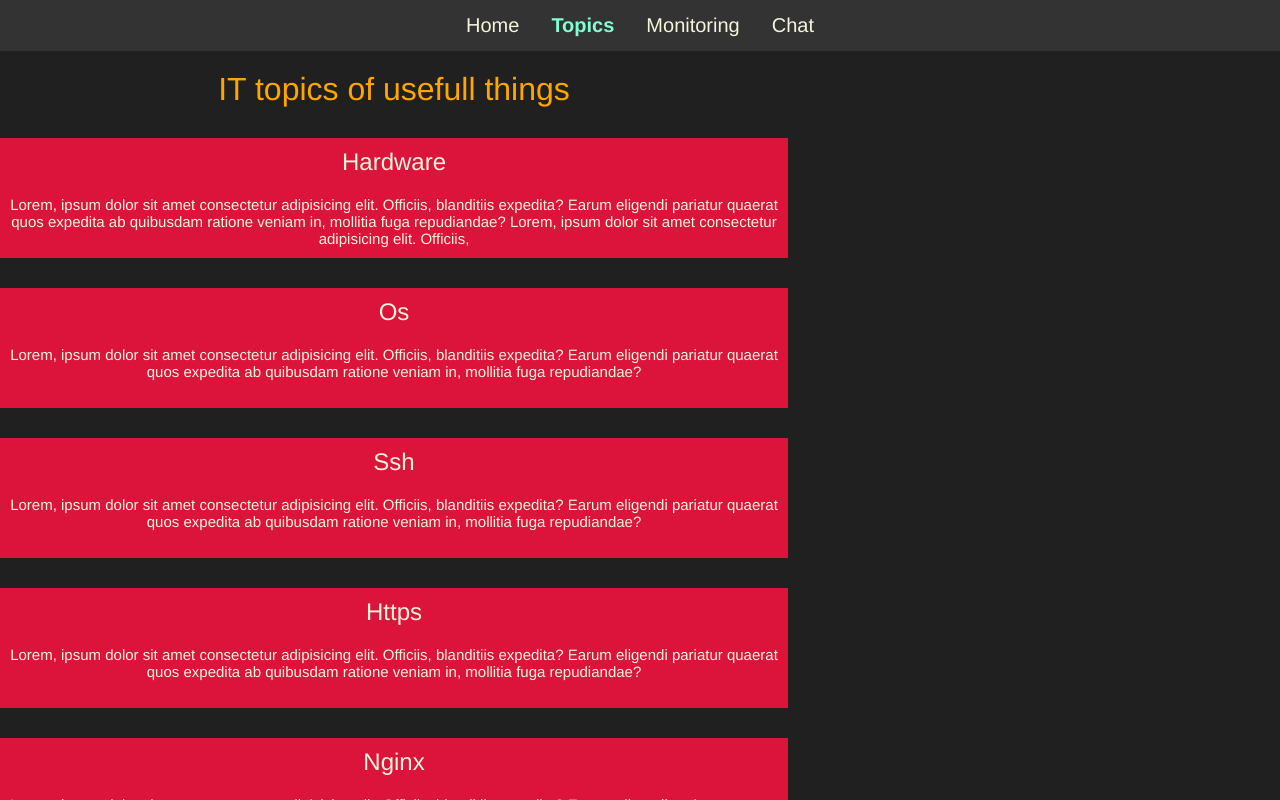
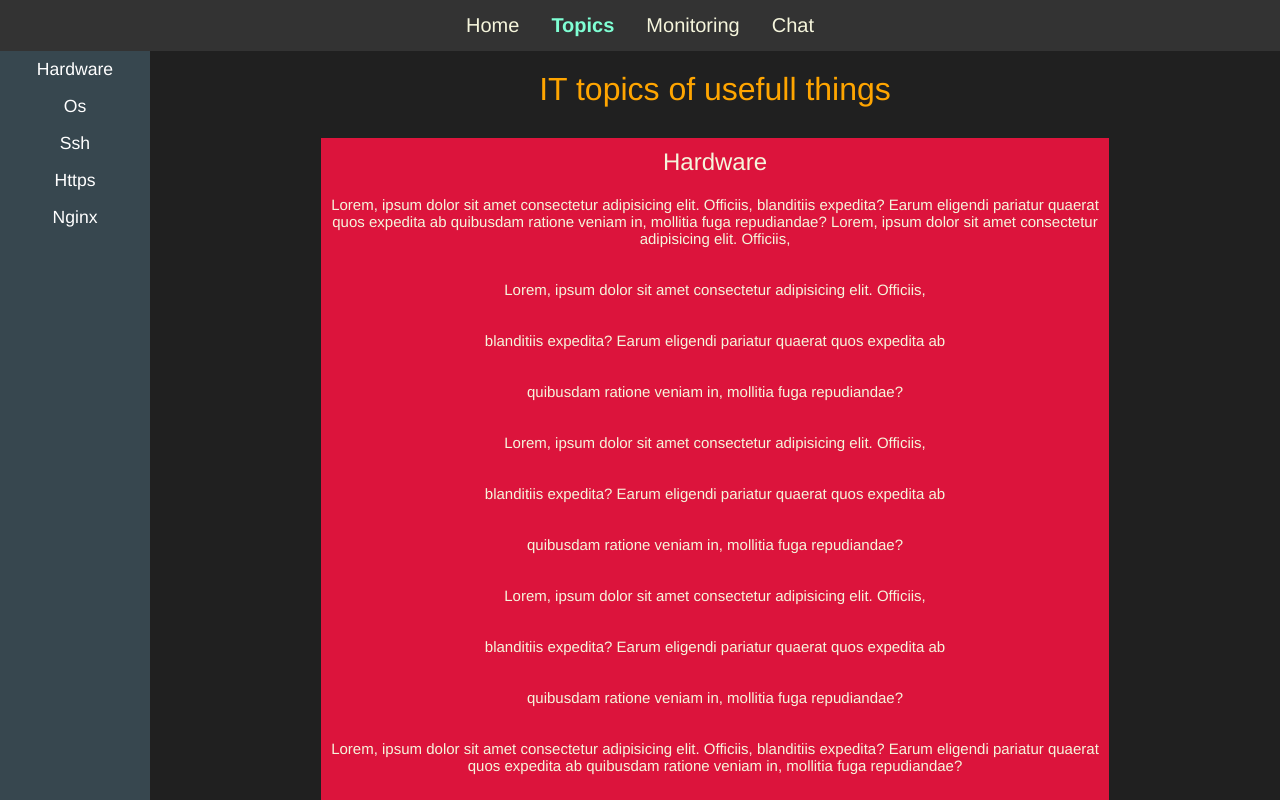
Before and after one commit to hugopukito/vuejs-front, a Vue app: page /topics in a window 1280 px wide. Shown: the top 800 px of the page. Built offline with nearby package versions, Linux system fonts and the light colour scheme.

Commit message:
navbar working

```diff
--- a/public/index.html
+++ b/public/index.html
@@ -44,4 +44,8 @@ body::-webkit-scrollbar-track {
 body::-webkit-scrollbar-thumb {
   background: orange;
 }
+
+body::-webkit-scrollbar-thumb:hover {
+  background: crimson;
+}
 </style>
--- a/src/components/VerticalNavBar.vue
+++ b/src/components/VerticalNavBar.vue
@@ -9,33 +9,6 @@
     </ul>
   </nav>
 </template>
-
-<script setup>
-import { onMounted } from "vue"
-
-const sections = await defineProps(["sections"])
-
-onMounted(() => {
-  console.log(sections)
-  const navLi = document.querySelectorAll("nav ul li a");
-  window.onscroll = () => {
-    var current = "";
-
-    sections.forEach((section) => {
-      const sectionTop = section.offsetTop;
-      if (pageYOffset >= sectionTop - 60) {
-        current = section.getAttribute("id"); }
-    });
-
-    navLi.forEach((li) => {
-      li.classList.remove("active");
-      if (li.classList.contains(current)) {
-        li.classList.add("active");
-      }
-    });
-  };
-})
-</script>
 
 <style scoped>
 nav {
--- a/src/views/Topics.vue
+++ b/src/views/Topics.vue
@@ -1,6 +1,14 @@
 <template>
   <div class="grid">
-    <vertical-nav-bar :sections="sections"/>
+    <nav>
+        <ul>
+          <li class="hardware active"><a href="#hardware">Hardware</a></li>
+          <li class="os"><a href="#os">Os</a></li>
+          <li class="ssh"><a href="#ssh">Ssh</a></li>
+          <li class="https"><a href="#https">Https</a></li>
+          <li class="nginx"><a href="#nginx">Nginx</a></li>
+        </ul>
+    </nav>
     <div class="main">
       <div class="h1"> IT topics of usefull things </div>
       <section id="hardware">
@@ -9,6 +17,28 @@
         blanditiis expedita? Earum eligendi pariatur quaerat quos expedita ab
         quibusdam ratione veniam in, mollitia fuga repudiandae?
         Lorem, ipsum dolor sit amet consectetur adipisicing elit. Officiis,
+         <br> <br> <br>
+        Lorem, ipsum dolor sit amet consectetur adipisicing elit. Officiis, <br> <br> <br>
+        blanditiis expedita? Earum eligendi pariatur quaerat quos expedita ab<br> <br> <br>
+        quibusdam ratione veniam in, mollitia fuga repudiandae?<br> <br> <br>
+        Lorem, ipsum dolor sit amet consectetur adipisicing elit. Officiis, <br> <br> <br>
+        blanditiis expedita? Earum eligendi pariatur quaerat quos expedita ab<br> <br> <br>
+        quibusdam ratione veniam in, mollitia fuga repudiandae?<br> <br> <br>
+        Lorem, ipsum dolor sit amet consectetur adipisicing elit. Officiis, <br> <br> <br>
+        blanditiis expedita? Earum eligendi pariatur quaerat quos expedita ab<br> <br> <br>
+        quibusdam ratione veniam in, mollitia fuga repudiandae?<br> <br> <br>
+        Lorem, ipsum dolor sit amet consectetur adipisicing elit. Officiis,
+        blanditiis expedita? Earum eligendi pariatur quaerat quos expedita ab
+        quibusdam ratione veniam in, mollitia fuga repudiandae? <br> <br> <br>
+        Lorem, ipsum dolor sit amet consectetur adipisicing elit. Officiis, <br> <br> <br>
+        blanditiis expedita? Earum eligendi pariatur quaerat quos expedita ab<br> <br> <br>
+        quibusdam ratione veniam in, mollitia fuga repudiandae?<br> <br> <br>
+        Lorem, ipsum dolor sit amet consectetur adipisicing elit. Officiis, <br> <br> <br>
+        blanditiis expedita? Earum eligendi pariatur quaerat quos expedita ab<br> <br> <br>
+        quibusdam ratione veniam in, mollitia fuga repudiandae?<br> <br> <br>
+        Lorem, ipsum dolor sit amet consectetur adipisicing elit. Officiis, <br> <br> <br>
+        blanditiis expedita? Earum eligendi pariatur quaerat quos expedita ab<br> <br> <br>
+        quibusdam ratione veniam in, mollitia fuga repudiandae?<br> <br> <br>
       </section>
       <section id="os">
         <div class="h2">Os</div>
@@ -33,6 +63,28 @@
         Lorem, ipsum dolor sit amet consectetur adipisicing elit. Officiis,
         blanditiis expedita? Earum eligendi pariatur quaerat quos expedita ab
         quibusdam ratione veniam in, mollitia fuga repudiandae?
+         <br> <br> <br>
+        Lorem, ipsum dolor sit amet consectetur adipisicing elit. Officiis, <br> <br> <br>
+        blanditiis expedita? Earum eligendi pariatur quaerat quos expedita ab<br> <br> <br>
+        quibusdam ratione veniam in, mollitia fuga repudiandae?<br> <br> <br>
+        Lorem, ipsum dolor sit amet consectetur adipisicing elit. Officiis, <br> <br> <br>
+        blanditiis expedita? Earum eligendi pariatur quaerat quos expedita ab<br> <br> <br>
+        quibusdam ratione veniam in, mollitia fuga repudiandae?<br> <br> <br>
+        Lorem, ipsum dolor sit amet consectetur adipisicing elit. Officiis, <br> <br> <br>
+        blanditiis expedita? Earum eligendi pariatur quaerat quos expedita ab<br> <br> <br>
+        quibusdam ratione veniam in, mollitia fuga repudiandae?<br> <br> <br>
+        Lorem, ipsum dolor sit amet consectetur adipisicing elit. Officiis,
+        blanditiis expedita? Earum eligendi pariatur quaerat quos expedita ab
+        quibusdam ratione veniam in, mollitia fuga repudiandae? <br> <br> <br>
+        Lorem, ipsum dolor sit amet consectetur adipisicing elit. Officiis, <br> <br> <br>
+        blanditiis expedita? Earum eligendi pariatur quaerat quos expedita ab<br> <br> <br>
+        quibusdam ratione veniam in, mollitia fuga repudiandae?<br> <br> <br>
+        Lorem, ipsum dolor sit amet consectetur adipisicing elit. Officiis, <br> <br> <br>
+        blanditiis expedita? Earum eligendi pariatur quaerat quos expedita ab<br> <br> <br>
+        quibusdam ratione veniam in, mollitia fuga repudiandae?<br> <br> <br>
+        Lorem, ipsum dolor sit amet consectetur adipisicing elit. Officiis, <br> <br> <br>
+        blanditiis expedita? Earum eligendi pariatur quaerat quos expedita ab<br> <br> <br>
+        quibusdam ratione veniam in, mollitia fuga repudiandae?<br> <br> <br>
       </section>
     </div>
     <footer>&copy; pukito</footer>
@@ -79,6 +131,40 @@ footer {
   grid-column: 1 / 3;
 }
 
+nav {
+  white-space: nowrap;
+  background: #37474F;
+  width: 150px;
+}
+nav ul {
+  list-style: none;
+  margin: 0;
+  padding: 0;
+}
+nav ul {
+  position: sticky;
+  top: 0;
+}
+nav ul li a {
+  display: block;
+  padding: 0.5rem 1rem;
+  color: white;
+  text-decoration: none;
+  font-size: 1.1rem;
+}
+nav ul li:hover {
+  background-color: #111;
+}
+nav ul li.active {
+  background: #111;
+}
+
+@media screen and (max-device-width: 480px) {
+  nav {
+    display: none;
+  }
+}
+
 @media screen and (max-device-width: 480px) {
   .grid {
     display: initial;
@@ -87,14 +173,30 @@ footer {
 </style>
 
 <script setup>
-import { onMounted, ref } from "vue"
-import VerticalNavBar from "@/components/VerticalNavBar.vue"
 
-let sections
+import { onMounted } from "vue"
 
 onMounted(() => {
   const sections = document.querySelectorAll("section");
-  console.log(sections)
+  const navLi = document.querySelectorAll("nav ul li");
+  window.onscroll = () => {
+    var current = "";
+
+    sections.forEach((section) => {
+      const sectionTop = section.offsetTop;
+      if (scrollY >= sectionTop - 60) {
+        current = section.getAttribute("id");
+      }
+    });
+
+    navLi.forEach((li) => {
+      li.classList.remove("active");
+      if (li.classList.contains(current)) {
+        li.classList.add("active");
+      }
+    });
+  };
 })
 
+
 </script>
```
Also changed, not shown: src/components/VerticalMenu.vue (added, +34 -0 lines).
